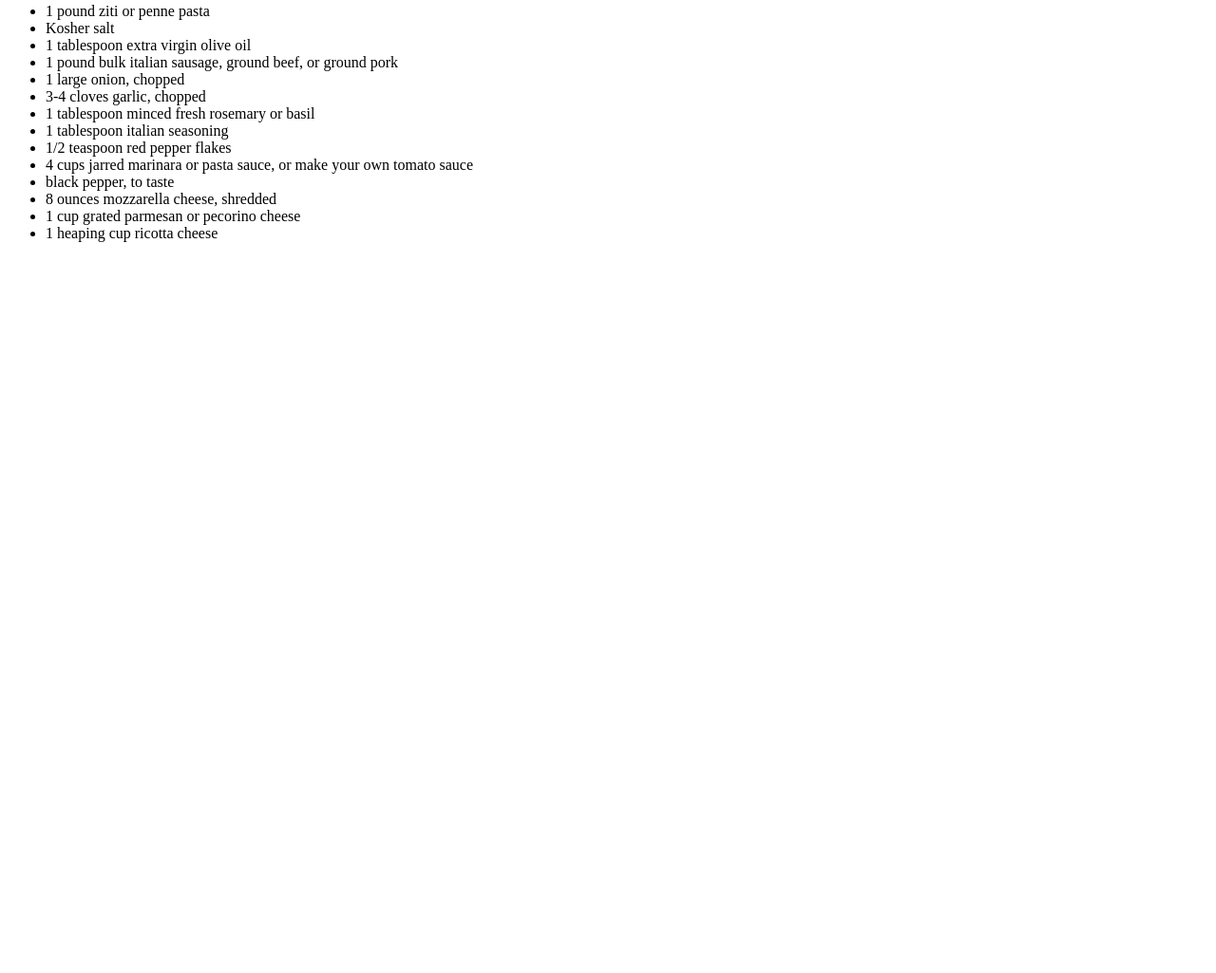
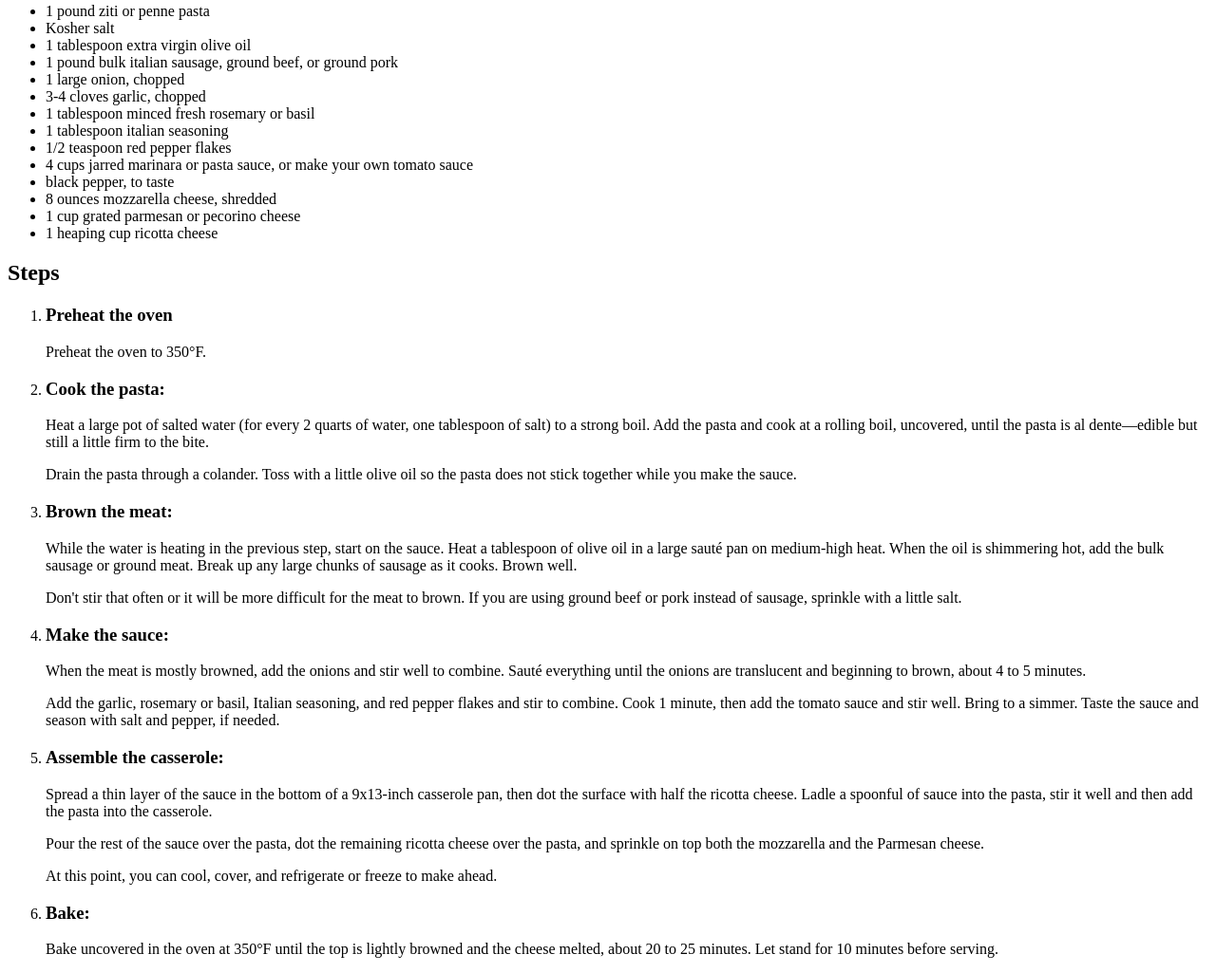
Before and after one commit to Orsenfells/odin-recipes, a plain HTML site: page recipes/baked-ziti.html in a window 1280 px wide. Shown: the part 265-1290 px from the top of the page at 95% size. Before the commit the page ends 800 px from the top, so only its background shows below. Drawn offline with Linux system fonts and the light colour scheme.

Commit message:
added step list to baked-ziti.html

```diff
--- a/recipes/baked-ziti.html
+++ b/recipes/baked-ziti.html
@@ -32,5 +32,40 @@
         <li>1 cup grated parmesan or pecorino cheese</li>
         <li>1 heaping cup ricotta cheese</li>
     </ul>
+
+    <h2>Steps</h2>
+    <ol>
+        <li>
+            <h3>Preheat the oven</h3>
+            <p>Preheat the oven to 350°F. </p>
+        </li>
+        <li>
+            <h3>Cook the pasta:</h3>
+            <p>Heat a large pot of salted water (for every 2 quarts of water, one tablespoon of salt) to a strong boil. Add the pasta and cook at a rolling boil, uncovered, until the pasta is al dente—edible but still a little firm to the bite.</p>
+            <p>Drain the pasta through a colander. Toss with a little olive oil so the pasta does not stick together while you make the sauce. </p>
+        </li>
+        <li>
+            <h3>Brown the meat: </h3>
+            <p>While the water is heating in the previous step, start on the sauce. Heat a tablespoon of olive oil in a large sauté pan on medium-high heat. When the oil is shimmering hot, add the bulk sausage or ground meat. Break up any large chunks of sausage as it cooks. Brown well. </p>
+            <p>Don't stir that often or it will be more difficult for the meat to brown. If you are using ground beef or pork instead of sausage, sprinkle with a little salt.</p>
+        </li>
+        <li>
+            <h3>Make the sauce: </h3>
+            <p>When the meat is mostly browned, add the onions and stir well to combine. Sauté everything until the onions are translucent and beginning to brown, about 4 to 5 minutes. </p>
+            <p> Add the garlic, rosemary or basil, Italian seasoning, and red pepper flakes and stir to combine. Cook 1 minute, then add the tomato sauce and stir well. Bring to a simmer.
+
+                Taste the sauce and season with salt and pepper, if needed. </p>
+        </li>
+        <li>
+            <h3>Assemble the casserole: </h3>
+            <p>Spread a thin layer of the sauce in the bottom of a 9x13-inch casserole pan, then dot the surface with half the ricotta cheese. Ladle a spoonful of sauce into the pasta, stir it well and then add the pasta into the casserole. </p>
+            <p>Pour the rest of the sauce over the pasta, dot the remaining ricotta cheese over the pasta, and sprinkle on top both the mozzarella and the Parmesan cheese. </p>
+            <p>At this point, you can cool, cover, and refrigerate or freeze to make ahead.</p>
+        </li>
+        <li>
+            <h3>Bake: </h3>
+            <p>Bake uncovered in the oven at 350°F until the top is lightly browned and the cheese melted, about 20 to 25 minutes. Let stand for 10 minutes before serving. </p>
+        </li>
+    </ol>
 </body>
 </html>
```
